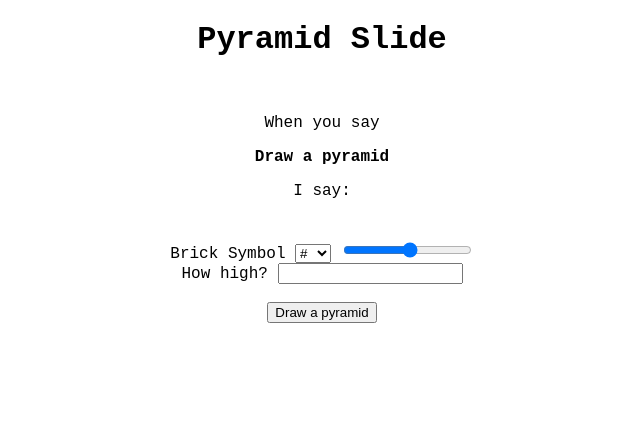
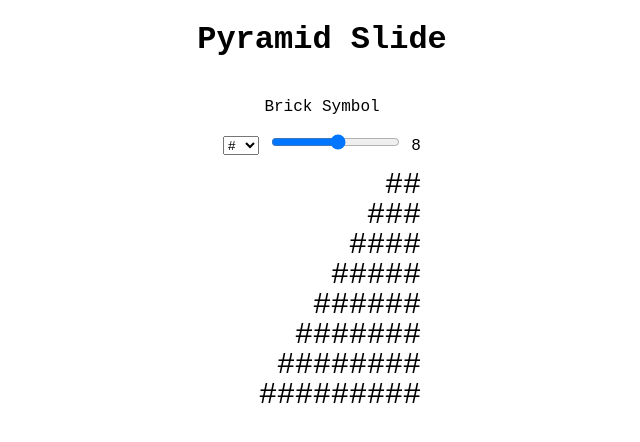
Before and after one commit to magi196502/pyramid-slide, a Flask app: page / in a window 1280 px wide. Shown: the top 442 px of the page, without its empty margins (318-958 px from the left). Run offline with Flask 2, Linux system fonts and the light colour scheme; some libraries are stand-ins or nearby versions.

Commit message:
Basic functionality complete

```diff
--- a/static/js/pyramid.js
+++ b/static/js/pyramid.js
@@ -2,42 +2,38 @@
 /**
  * determineHeightAndThenDrawPyramid
  *
- * Determines the current value that the user has typed in the 'How high?' text-box,
+ * Determines the height of the pyramid and draws the pyramid
  * and then draws a pyramid with that height.
  */
 function determineHeightAndThenDrawPyramid() {
 
-    // just so we know we're here
-    console.log("someone invoked the determineHeightAndThenDrawPyramid function!");
+    // Get the height from the dom input slider element
+    var heightStr = document.getElementById("height").innerHTML;
 
-    // TODO 3
-    // figure out the height the user typed (replace the "5" below)
-    //heightStr = "5";
-    var heightStr = document.getElementById("height").value;
 
     // here we convert the string to an int
-    height = parseInt(heightStr);
+    var heightVal = parseInt(heightStr);
 
-    // TODO 2
+    // Get the brick type from the dom select element
+    var brick = document.getElementById("BrickType").value;
+
+    // Validate the brick. If empty set to the defautt "#"
+    if ((brick == "") || (brick == null) || (brick == undefined)) {
+        brick = "#";
+    }
+
     // draw the pyramid with the given height
-    drawPyramid(height);
+    drawPyramid(heightVal, brick);
 }
-
-
-// TODO 1
-// hook up the button's click event to our determineHeightAndThenDrawPyramid function
-// Done
-
 
 /**
  * drawPyramid
  *
- * Renders, in the HTML document, a Mario pyramid of the specified height
+ * Renders, in the HTML document, the pyramid of the specified height
  */
- function drawPyramid(height) {
+ function drawPyramid(height, brickType ) {
 
-     // TODO 4
-     // before drawing, clear the old content
+    // before drawing, clear the old content
      clearPyramid();
 
     // for each row....
@@ -49,26 +45,34 @@ function determineHeightAndThenDrawPyramid() {
          var rowSpaces = "";
 
          // build up a string for this row
-         var rowStr = "";
+         var rowStr = "&nbsp";
          for (var i = 0; i < numSpaces; i++) {
-             rowStr += ".";
-//           rowSpaces = rowSpaces + " ";
-         }
-         for (var i = 0; i < numBricks; i++) {
-             rowStr += "#";
+            var spaceChar = "&nbsp";                        // &nbsp HTML encoding for a space " "
+            rowStr += spaceChar;
          }
 
-//       rowStr = rowSpaces + rowStr;
+         rowStr += "&nbsp";
 
-        // create a text element with the string of characters
-        textElem = document.createTextNode(rowStr);
+         for (var i = 0; i < numBricks; i++) {
 
-        // create a <p> element with the text inside
-        rowElem = document.createElement("p");
-        rowElem.appendChild(textElem);
+            // Set the default which is "#"
+            if ((brickType == null) || (brickType == undefined) || (brickType == "")) {
+                rowStr += "#";
+            } else {
+                // Draw the pyramid with the selecte brick type
+                rowStr += brickType;
+            }
+
+        }
+
 
         // insert the paragraph as a child of the container <div>
+        rowElem = document.createElement("p");
+        rowElem.innerHTML = rowStr;
         document.getElementById("pyramid").appendChild(rowElem);
+
+        }
+
     }
 
     // Clear the html element containing the old pyramid
@@ -79,42 +83,29 @@ function determineHeightAndThenDrawPyramid() {
 
     }
 
-}
 
+// Set the pyramid height
 function setHeight(){
-    //alert("setHeight triggered")
+    // Get the information form the slider input object
     var pyramid_height = document.getElementById("row_height");
-    var row_info = document.getElementById("height");
 
-    row_info.value = pyramid_height.value;
+    // Get the span object
+    var rowVal = document.getElementById("height");
 
+    // Set the height value of the pyramid to display in
+    // the spn object
+    rowVal.innerHTML = pyramid_height.value;
+
+    // Call the funtion to draw the pyramid
     determineHeightAndThenDrawPyramid();
-
-    /*
-    pyramid_height.oninput = function(){
-        alert(this.value);
-        row_info.innerHTML = this.value;
-    }
-    */
-
 }
 
 
-function handleSelect(){
-    alert("Select option done");
+// Handle the events from the select element
+function handleSelected(){
+
+    // Call the draw pyramid function whenever the select
+    // option is changed.
+    determineHeightAndThenDrawPyramid();
+
 }
-
-/*
-  var select = document.querySelector("select");
-  var output = document.querySelector("#output");
-  select.addEventListener("change", function() {
-    var number = 0;
-    for (var i = 0; i < select.options.length; i++) {
-      var option = select.options[i];
-      if (option.selected)
-        number += Number(option.value);
-    }
-    output.textContent = number;
-  }
-
-*/
--- a/templates/base.html
+++ b/templates/base.html
@@ -6,8 +6,19 @@
         </title>
         <script src="{{url_for('static',filename= 'js/pyramid.js')}}" charset="utf-8"></script>
         <link rel="stylesheet" href="{{url_for('static', filename='css/pyramid.css')}}">
-    </head>
-    <body>
+
+        <!-- Bootstrap -->
+        <!--
+        <meta charset="utf-8">
+        <meta name="viewport" content="width=device-width, initial-scale=1">
+        <link rel="stylesheet" href="https://maxcdn.bootstrapcdn.com/bootstrap/3.3.7/css/bootstrap.min.css">
+        <script src="https://ajax.googleapis.com/ajax/libs/jquery/3.2.0/jquery.min.js"></script>
+        <script src="https://maxcdn.bootstrapcdn.com/bootstrap/3.3.7/js/bootstrap.min.js"></script>
+        -->
+
+     </head>
+     <!-- Call the drawPyramid() function upon load -->
+    <body onload="drawPyramid(8, '#')">
 
         <h1>Pyramid Slide</h1>
 
--- a/templates/pyramid.html
+++ b/templates/pyramid.html
@@ -3,41 +3,29 @@
 
 {% block content %}
 
-    <br>
+<script onload="drawOnload();" ></script>
+<br>
 
-    <p>When you say</p>
-    <p><strong>Draw a pyramid</strong></p>
-    <p>I say:</p>
+    <label>Brick Symbol</label>
 
-    <br>
-    <form>
-        <table>
-            <tr>
-                <td>
+    <div class="container">
+        <div class="jumbotron">
+            <p>
 
-                </td>
-                <td>
-                </td>
-            </tr>
-        </table>
-    </form>
-    <label>Brick Symbol</label>
-    <select onchange="handleSelect()">
-        <option value="#">#</option>
-        <option value="@">@</option>
-        <option value="X"> X </option>
-        <option value="$">$</option>
-    </select>
-    <input type="range" id="row_height" min="1" max="20" oninput="setHeight()">
-    <label></label>
-    <br>
-    <label>How high?</label>
-    <input type="text" id="height"/>
-    <br><br>
-    <button onclick="determineHeightAndThenDrawPyramid()">Draw a pyramid</button>
+                <select id="BrickType" onchange="handleSelected()">
+                    <option value="#">#</option>
+                    <option value="@">@</option>
+                    <option value="X">X</option>
+                    <option value="$">$</option>
+                </select>
 
-    <br><br>
+                <input type="range" id="row_height" min="1" max="20"  oninput="setHeight()">
+                <span id="height">8</span>
+            </p>
 
-    <div id="pyramid"></div>
-
+        </div>
+    </div>
+    <div class="container">
+        <div id="pyramid" class="jumbotron" well-lg class="pyramid"></div>
+    </div>
 {% endblock %}
```
